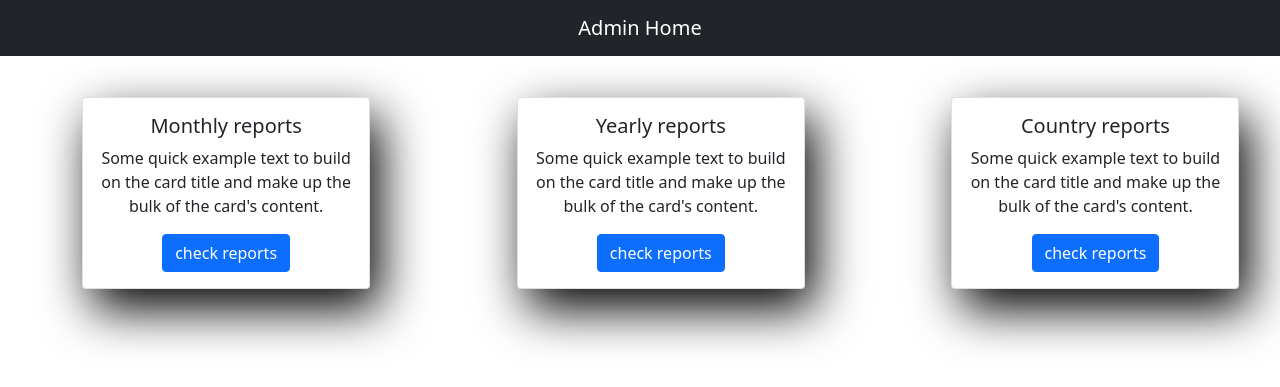
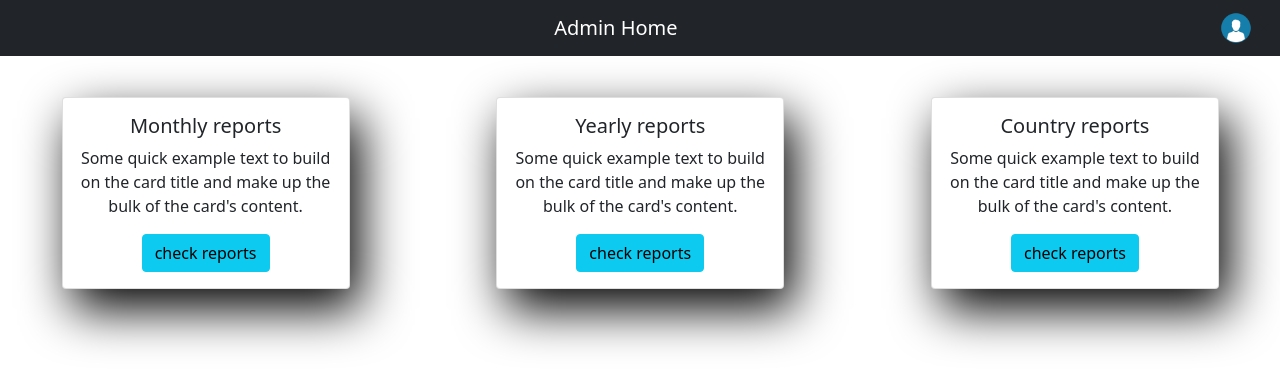
Before and after one commit to Rgada28/OTT-Platform, a PHP site: page /Admin-home.php in a window 1280 px wide. Shown: the top 387 px of the page. Run offline with PHP 8.4, Linux system fonts and the light colour scheme.

Commit message:
Added Logout button in index and Admin-home

```diff
--- a/Admin-home.php
+++ b/Admin-home.php
@@ -12,11 +12,45 @@
     <style>
         .card-style {
             width: 18rem;
-            left: 20%;
+            left: 15%;
             margin-top:
                 10%;
             box-shadow:
                 10px 20px 50px black;
+        }
+
+        .b-example-divider {
+            height: 3rem;
+            background-color: rgba(0, 0, 0, .1);
+            border: solid rgba(0, 0, 0, .15);
+            border-width: 1px 0;
+            box-shadow: inset 0 .5em 1.5em rgba(0, 0, 0, .1), inset 0 .125em .5em rgba(0, 0, 0, .15);
+        }
+
+        .form-control-dark {
+            color: #fff;
+            background-color: var(--bs-dark);
+            border-color: var(--bs-gray);
+        }
+
+        .form-control-dark:focus {
+            color: #fff;
+            background-color: var(--bs-dark);
+            border-color: #fff;
+            box-shadow: 0 0 0 .25rem rgba(255, 255, 255, .25);
+        }
+
+        .bi {
+            vertical-align: -.125em;
+            fill: currentColor;
+        }
+
+        .text-small {
+            font-size: 85%;
+        }
+
+        .dropdown-toggle {
+            outline: 0;
         }
     </style>
 </head>
@@ -24,23 +58,23 @@
 <body>
     <nav class="navbar navbar-expand-lg navbar-dark bg-dark">
         <div class="container-fluid">
-            <a class="navbar-brand mx-auto" href="#">Admin Home</a>
-            <!-- <div class="collapse navbar-collapse" id="navbarNav">
-                <ul class="navbar-nav">
-                    <li class="nav-item active">
-                    <a class="nav-link" href="year.php">Yearly Reports</a>
-                    </li>
-                    <li class="nav-item">
-                    <a class="nav-link" href="month.php">Monthly Reports</a>
-                    </li>
-                    <li class="nav-item">
-                        <a class="nav-link" href="#">Pricing</a>
-                    </li>
+            <a class="navbar-brand mx-auto " href="#">Admin Home</a>
+            <div class="align-items-center">
+                <div class="dropdown">
+                    <a href="#" class="d-block link-dark text-decoration-none dropdown-toggle" id="dropdownUser2" data-bs-toggle="dropdown" aria-expanded="false">
+                        <img src="img/profile.png" alt="mdo" width="32" height="32" class="rounded-circle">
+                    </a>
+                    <ul class="dropdown-menu dropdown-menu-end text-small shadow" aria-labelledby="dropdownUser2">
 
-                </ul> -->
-        </div>
-        </div>
-        </div>
+                        <li><a class="dropdown-item" href="#">Settings</a></li>
+                        <li>
+                            <hr class="dropdown-divider">
+                        </li>
+                        <li><a class="dropdown-item" href="alogin.php">Sign out</a></li>
+                    </ul>
+                </div>
+            </div>
+
     </nav>
     <div class="row">
         <div class="col-md-4">
@@ -48,7 +82,7 @@
                 <div class="card-body text-center">
                     <h5 class="card-title ">Monthly reports</h5>
                     <p class="card-text">Some quick example text to build on the card title and make up the bulk of the card's content.</p>
-                    <a href="month.php" class="btn btn-primary text-center">check reports</a>
+                    <a href="month.php" class="btn btn-info text-center">check reports</a>
                 </div>
             </div>
         </div>
@@ -57,7 +91,7 @@
                 <div class="card-body text-center">
                     <h5 class="card-title ">Yearly reports</h5>
                     <p class="card-text">Some quick example text to build on the card title and make up the bulk of the card's content.</p>
-                    <a href="yearly.php" class="btn btn-primary text-center">check reports</a>
+                    <a href="year.php" class="btn btn-info text-center">check reports</a>
                 </div>
             </div>
         </div>
@@ -66,11 +100,12 @@
                 <div class="card-body text-center">
                     <h5 class="card-title ">Country reports</h5>
                     <p class="card-text">Some quick example text to build on the card title and make up the bulk of the card's content.</p>
-                    <a href="country.php" class="btn btn-primary text-center">check reports</a>
+                    <a href="country.php" class="btn btn-info text-center">check reports</a>
                 </div>
             </div>
         </div>
     </div>
+    <!-- <script src="bootstrap.bundle.min.js"></script> -->
 </body>
 
 </html>
--- a/login.php
+++ b/login.php
@@ -16,7 +16,9 @@ if ($conn->connect_error) {
     $conn->close();
 
     if($n > 0){
-      //echo "Accessed";
+      echo "Accessed";
+      session_start();
+      $_SESSION["username"] = $username;
       header("Location: index.php");
     }else{
       echo "<b>Authentication failed!</b>";
```
Also changed, not shown: index.php (+28 -16 lines), style.css (+4 -4 lines), uploadimage.php (+13 -15 lines).
